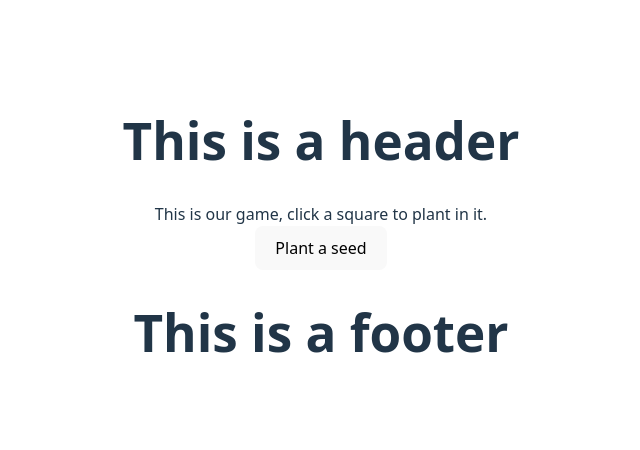
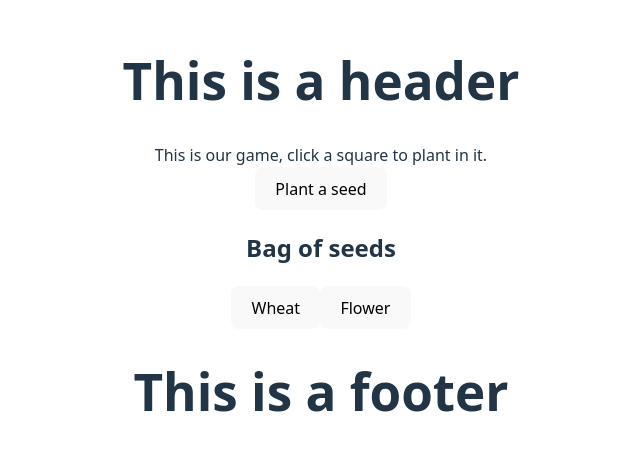
Before and after one commit to JacobWoodbury/inClassStates, a React (Vite) app: page / in a window 1280 px wide. Shown: the part 164-614 px from the top of the page, without its empty margins (319-959 px from the left). Built offline with nearby package versions, Linux system fonts and the light colour scheme.

Commit message:
Added the bag

```diff
--- a/src/components/Game.jsx
+++ b/src/components/Game.jsx
@@ -4,21 +4,27 @@ export default function Game(){
     const seedling = <a href="https://www.flaticon.com/free-icons/sprout" title="sprout icons"></a>
     const [bagItems, setBagItems] = React.useState(["wheat", "flower"]);
     const [farmItems, setFarmItems] = React.useState([]);
-    const [currentSeed, setCurrentSeed] = React.useState("Wheat");
+    const [currentSeed, setCurrentSeed] = React.useState();
 
     const mappedFarmItems = farmItems.map((item) => (plant(item)))
+
     function addSeed() {
-
         setFarmItems((prev) => {
            return([...prev, currentSeed])
         })
+    }
 
-
-    }
     function plant(current){
         return(<li>{current}</li>)
     }
 
+    function wheat() {
+        setCurrentSeed("Wheat")
+    }
+
+    function flower() {
+        setCurrentSeed("Flower")
+    }
 
     return(
         <>
@@ -26,6 +32,7 @@ export default function Game(){
 
             <section className="farm">
                 <button className="plantButton" onClick={addSeed}>Plant a seed</button>
+                <p>{currentSeed}</p>
                 {mappedFarmItems}
 
             </section>
@@ -35,8 +42,11 @@ export default function Game(){
                 </ul>
             </section>
 
-
-
+            <section className = "bag">
+                <h2>Bag of seeds</h2>
+                <button className = "selectSeed" onClick={wheat}>Wheat</button>
+                <button className = "selectSeed" onClick={flower}>Flower</button>
+            </section>
 
         </>
     )
```
